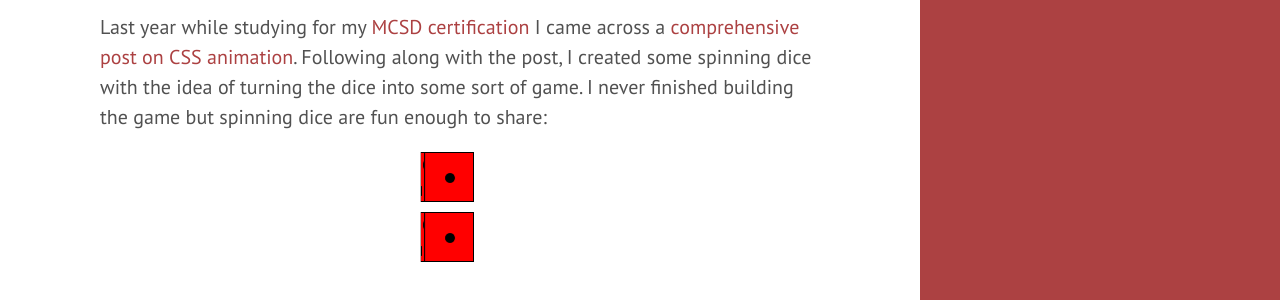
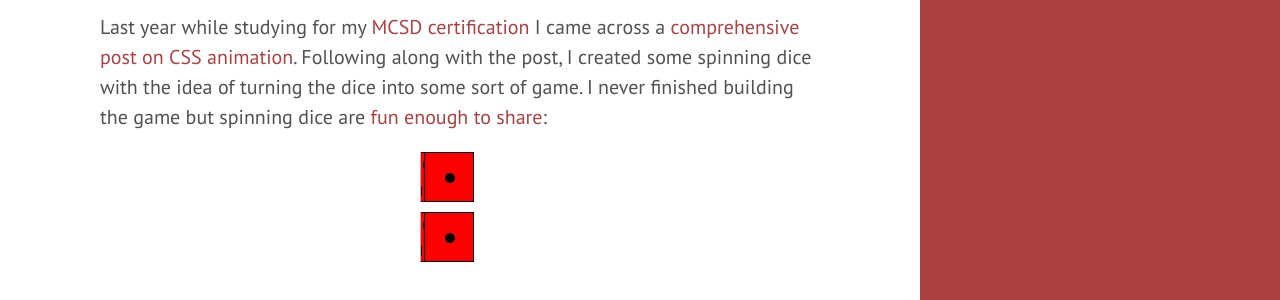
Before and after one commit to jsturtevant/jsturtevant.github.io, a Jekyll site: the page built from _posts/2015-04-21-css-cube-animations.markdown, in a window 1280 px wide and 1100 px high. Shown: the part 168-468 px from the top of the window. Built offline with Jekyll 4.4.1, drawn with Linux system fonts in a browser that asks for light colours; Markdown is read by kramdown in place of the engine named in the settings; comment, search, counter and statistics services are not loaded; part of the change alters nothing that is shown.

```diff
--- a/_posts/2015-04-21-css-cube-animations.markdown
+++ b/_posts/2015-04-21-css-cube-animations.markdown
@@ -7,7 +7,7 @@ categories:
   - fun
 ---
 
-Last year while studying for my [MCSD certification](https://www.microsoft.com/learning/en-us/mcsd-web-apps-certification.aspx) I came across a [comprehensive post on CSS animation](http://www.the-art-of-web.com/css/3d-transforms/).  Following along with the post, I created some spinning dice with the idea of turning the dice into some sort of game.  I never finished building the game but spinning dice are fun enough to share:
+Last year while studying for my [MCSD certification](https://www.microsoft.com/learning/en-us/mcsd-web-apps-certification.aspx) I came across a [comprehensive post on CSS animation](http://www.the-art-of-web.com/css/3d-transforms/).  Following along with the post, I created some spinning dice with the idea of turning the dice into some sort of game.  I never finished building the game but spinning dice are [fun enough to share](https://github.com/jsturtevant/jsturtevant.github.io/blob/master/_includes/dice.html):
 
 {% include dice.html %}
 
```
